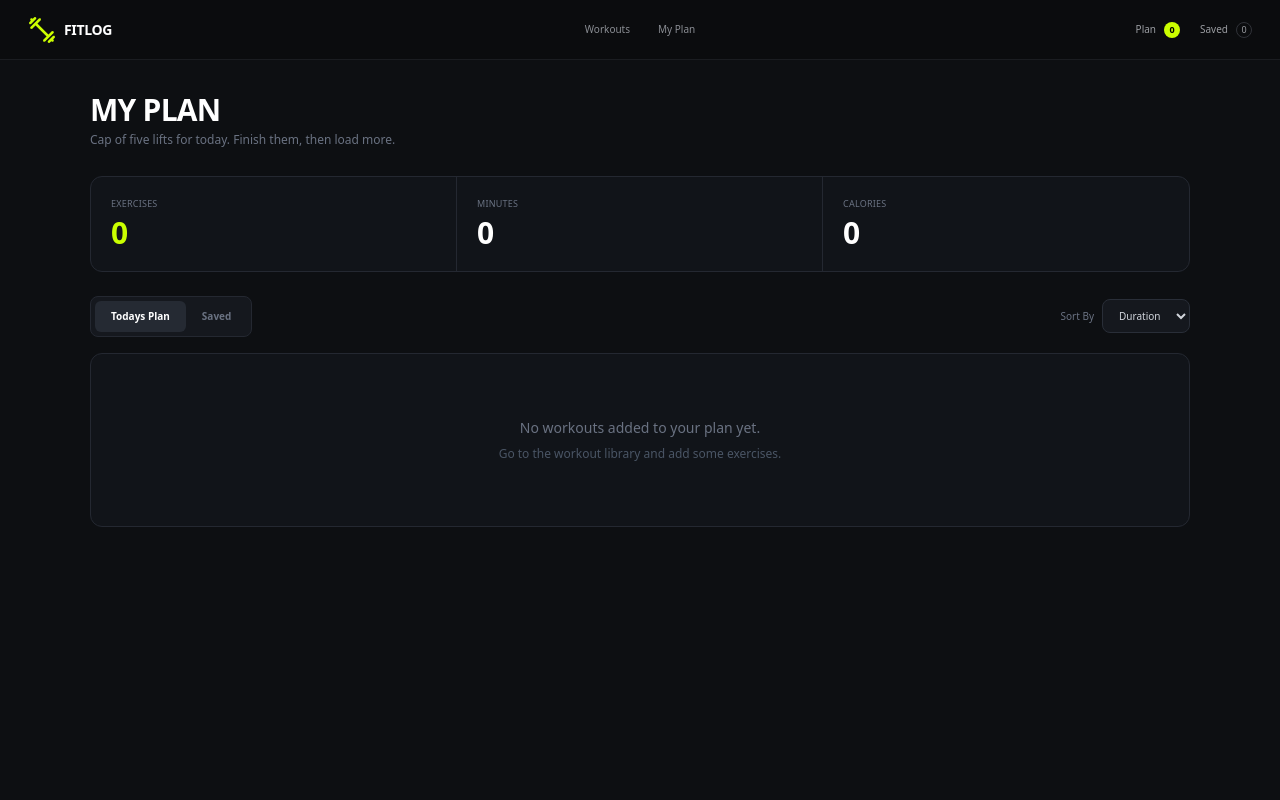
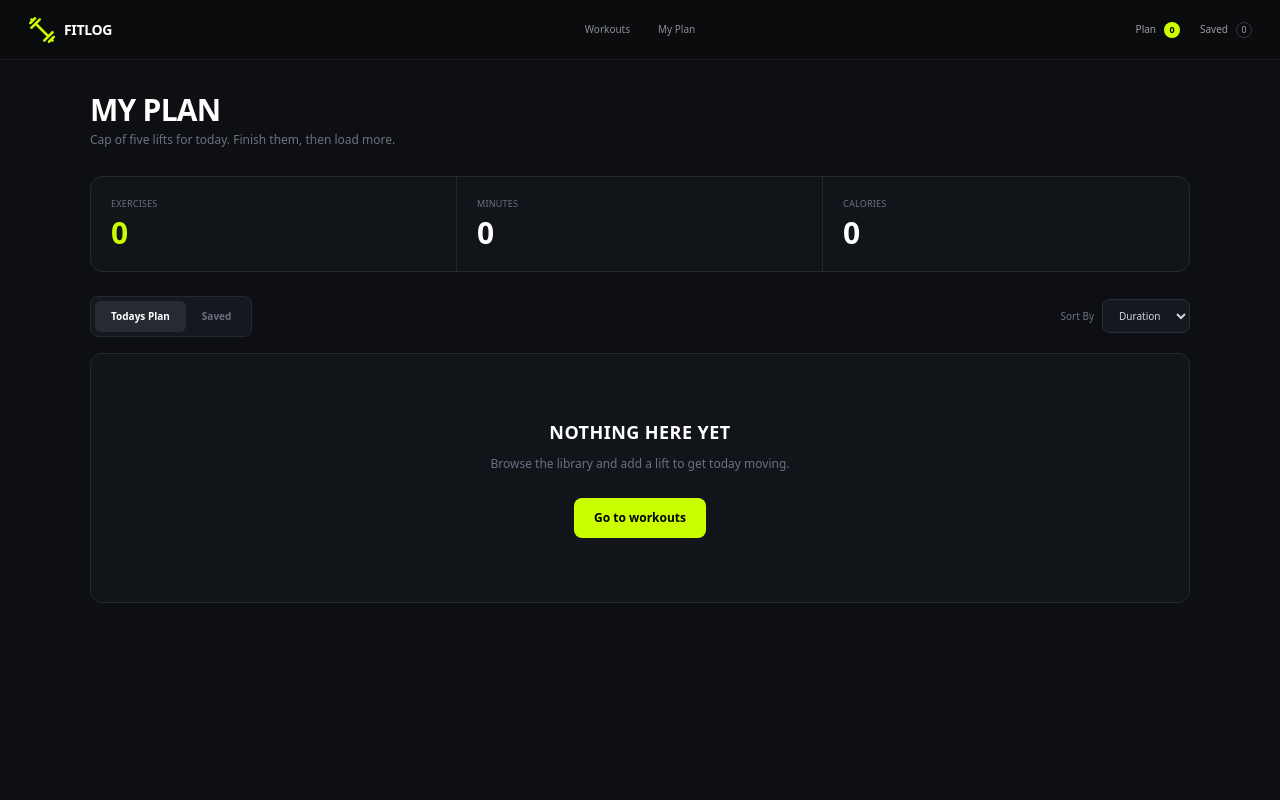
Before and after one commit to tanvir-hannan-anik/Fitlog, a Next.js app: page /my-plan in a window 1280 px wide. Shown: the top 800 px of the page. Built offline with nearby package versions, Linux system fonts and the light colour scheme.

Commit message:
fix the my-plan page requirments

```diff
--- a/src/app/my-plan/page.tsx
+++ b/src/app/my-plan/page.tsx
@@ -4,6 +4,7 @@ import React, { useMemo, useState } from "react";
 
 import { useFitLog } from "@/context/FitLogContex";
 import MyPlanCard from "@/components/shared/MyPlanCard";
+import Link from "next/link";
 
 const MyPlanPage = () => {
     const {
@@ -164,8 +165,7 @@ const MyPlanPage = () => {
                             onClick={() =>
                                 setActiveTab("today")
                             }
-                            className={`px-4 py-2 rounded-md text-[10px] font-semibold transition ${
-                                activeTab === "today"
+                            className={`px-4 py-2 rounded-md text-[10px] font-semibold transition ${activeTab === "today"
                                 ? "bg-[#252a33] text-white"
                                 : "text-gray-500 hover:text-gray-300"
                                 }`}
@@ -178,8 +178,7 @@ const MyPlanPage = () => {
                             onClick={() =>
                                 setActiveTab("saved")
                             }
-                            className={`px-4 py-2 rounded-md text-[10px] font-semibold transition ${
-                                activeTab === "saved"
+                            className={`px-4 py-2 rounded-md text-[10px] font-semibold transition ${activeTab === "saved"
                                 ? "bg-[#252a33] text-white"
                                 : "text-gray-500 hover:text-gray-300"
                                 }`}
@@ -246,15 +245,22 @@ const MyPlanPage = () => {
 
                         ) : (
 
-                            <div className="border border-[#242831] bg-[#111419] rounded-xl py-16 text-center">
+                            <div className="rounded-xl border border-[#242831] bg-[#111419] py-16 text-center">
 
-                                <p className="text-sm text-gray-500">
-                                    No workouts added to your plan yet.
+                                <h2 className="text-lg font-extrabold uppercase tracking-wide text-white">
+                                    NOTHING HERE YET
+                                </h2>
+
+                                <p className="mx-auto mt-2 max-w-sm text-xs leading-5 text-gray-500">
+                                    Browse the library and add a lift to get today moving.
                                 </p>
 
-                                <p className="text-xs text-gray-600 mt-2">
-                                    Go to the workout library and add some exercises.
-                                </p>
+                                <Link
+                                    href="/workouts"
+                                    className="mt-6 inline-flex rounded-lg bg-[#caff00] px-5 py-3 text-xs font-bold text-black transition hover:bg-[#b9ed00]"
+                                >
+                                    Go to workouts
+                                </Link>
 
                             </div>
 
@@ -287,16 +293,22 @@ const MyPlanPage = () => {
                             ))
 
                         ) : (
+                            <div className="rounded-xl border border-[#242831] bg-[#111419] py-16 text-center">
 
-                            <div className="border border-[#242831] bg-[#111419] rounded-xl py-16 text-center">
+                                <h2 className="text-lg font-extrabold uppercase tracking-wide text-white">
+                                    NOTHING HERE YET
+                                </h2>
 
-                                <p className="text-sm text-gray-500">
-                                    No saved workouts yet.
+                                <p className="mx-auto mt-2 max-w-sm text-xs leading-5 text-gray-500">
+                                    Browse the library and add a lift to get today moving.
                                 </p>
 
-                                <p className="text-xs text-gray-600 mt-2">
-                                    Save a workout to see it here.
-                                </p>
+                                <Link
+                                    href="/workouts"
+                                    className="mt-6 inline-flex rounded-lg bg-[#caff00] px-5 py-3 text-xs font-bold text-black transition hover:bg-[#b9ed00]"
+                                >
+                                    Go to workouts
+                                </Link>
 
                             </div>
 
```
Lines whose indentation alone changed are shown as unchanged.
